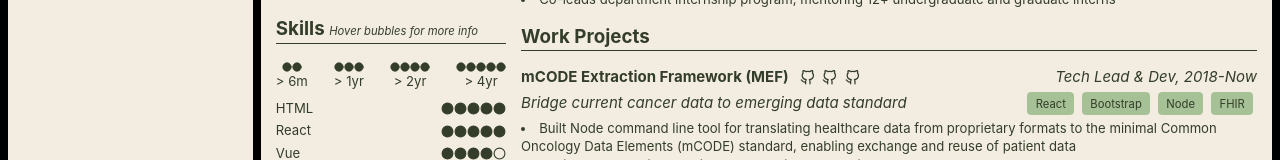
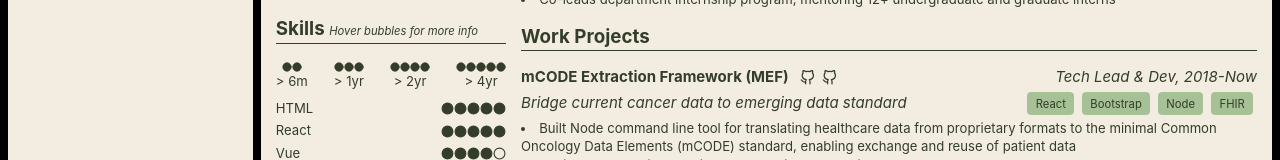
Before and after one commit to Dtphelan1/dtphelan1.github.io, a Next.js app: page /cv in a window 1280 px wide. Shown: the part 469-629 px from the top of the page. Built offline with nearby package versions, Linux system fonts and the light colour scheme; some icons are missing.

Commit message:
remove unnecessary project tag from MEF

```diff
--- a/data/projects.js
+++ b/data/projects.js
@@ -24,11 +24,11 @@ const projects = [
         title: "Code for ICAREdata Client",
         Icon: GitHub,
       },
-      {
-        url: "https://github.com/mcode/mcode-extraction-ui",
-        title: "Code for Extraction UI",
-        Icon: GitHub,
-      },
+      // {
+      //   url: "https://github.com/mcode/mcode-extraction-ui",
+      //   title: "Code for Extraction UI",
+      //   Icon: GitHub,
+      // },
     ],
     elevatorPitch: "Bridge current cancer data to emerging data standard",
     bullets: [
```
